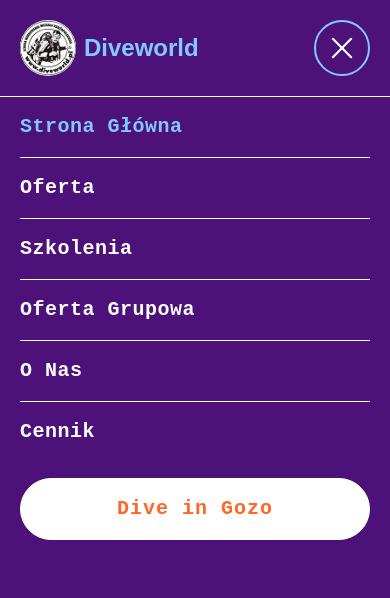
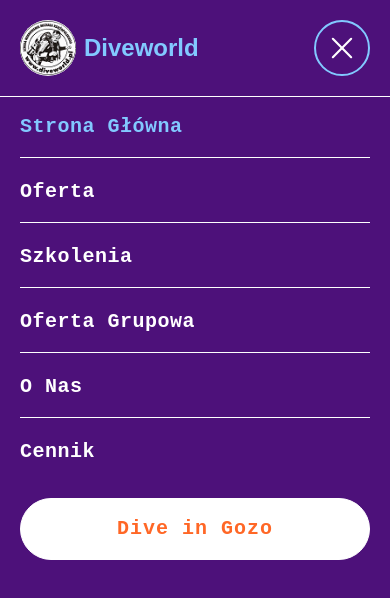
Before and after one commit to MattFvnDev/Diveworld, a React (Vite) app: page / in a window 390 px wide. Both pictures are taken after a click on the button 342 px from the left and 48 px from the top of the page. Shown: the top 598 px of the page. Built offline with nearby package versions, Linux system fonts and the light colour scheme.

Commit message:
NavLink list style adjustment

```diff
--- a/src/components/NavLinks.jsx
+++ b/src/components/NavLinks.jsx
@@ -5,7 +5,7 @@
   const { pathname } = useLocation()
   return (
     <nav>
-      <ul className="flex-wrap justify-center block ">
+      <ul className="block space-y-1">
         {navigationLinks.map((navigationlink) => (
           <li
             key={navigationlink.id}
```
